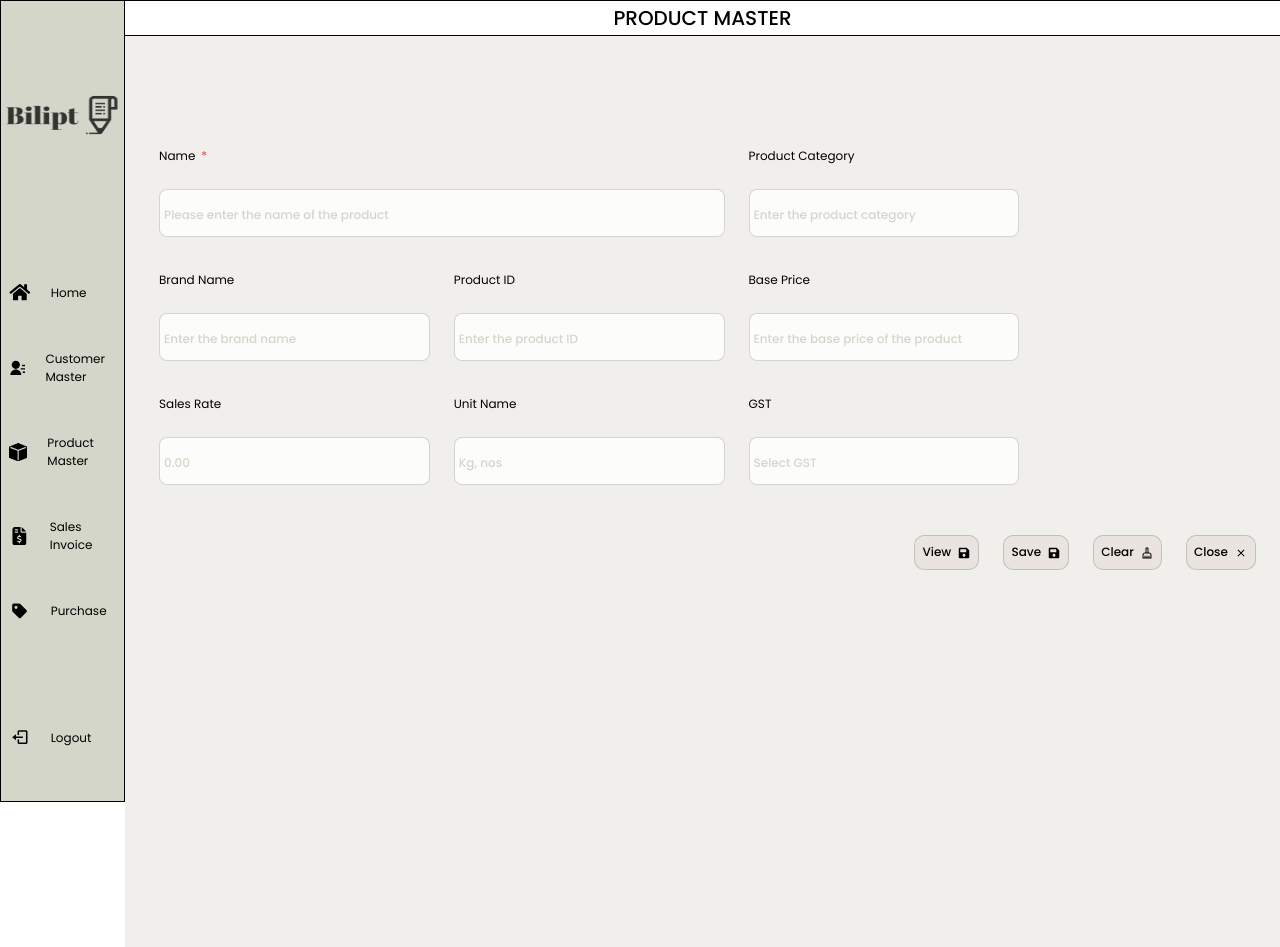
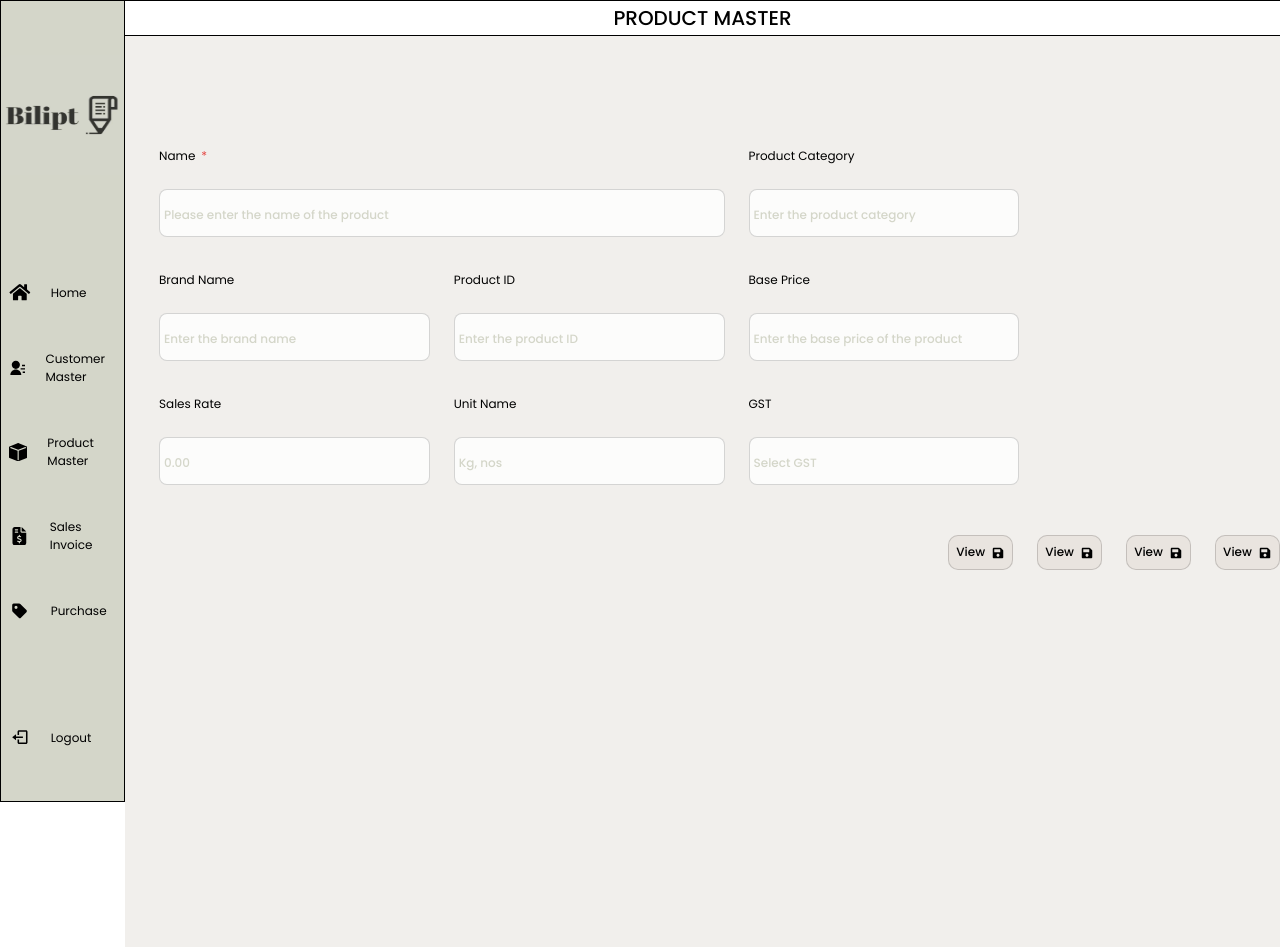
Before and after one commit to Dharunaa-M/bilipt, a React (Vite) app: page /productmaster in a window 1280 px wide. Shown: the top 947 px of the page. Built offline with nearby package versions, Linux system fonts and the light colour scheme.

Commit message:
Created all the buttons as component

```diff
--- /dev/null
+++ b/src/components/Button/ButtonComponent.jsx
@@ -0,0 +1,29 @@
+import React from "react";
+import "./buttonComponent.css";
+
+const ButtonComponent = ({
+  buttonName,
+  buttonIcon,
+  marginRight,
+  marginLeft,
+  marginBottom,
+  marginTop,
+  onClickEvent,
+}) => {
+  return (
+    <div
+      className="frame"
+      style={{
+        marginTop: marginTop,
+        marginRight: marginRight,
+        marginBottom: marginBottom,
+        marginLeft: marginLeft,
+      }}
+      onClick={onClickEvent}
+    >
+      <span>{buttonName}</span> {buttonIcon}
+    </div>
+  );
+};
+
+export default ButtonComponent;
--- /dev/null
+++ b/src/components/Button/buttonComponent.css
@@ -0,0 +1,30 @@
+.frame {
+    cursor: pointer;
+    width: fit-content;
+    padding: 11px 8px 10px 7px;
+    background-color: #e9e4df;
+    border: 1px solid rgba(0, 0, 0, 0.16);
+    border-radius: 10px;
+    font-family: "Poppins";
+    font-size: 12px;
+    font-weight: 500;
+    font-stretch: normal;
+    font-style: normal;
+    line-height: 0.83;
+    letter-spacing: normal;
+    text-align: left;
+    color: #000;
+}
+
+.frame span {
+    font-family: "Poppins";
+    font-size: 12px;
+    font-weight: 500;
+    font-stretch: normal;
+    font-style: normal;
+    line-height: 0.83;
+    letter-spacing: normal;
+    text-align: left;
+    color: #000;
+    margin-right: 4px;
+}
--- a/src/components/ProductMasterTable/ProductMasterTable.jsx
+++ b/src/components/ProductMasterTable/ProductMasterTable.jsx
@@ -1,13 +1,14 @@
 import React from "react";
 import { Modal } from "react-bootstrap";
-import { MdClose, MdEdit, MdSave, MdDelete } from "react-icons/md";
+import { FaSave } from "react-icons/fa";
+import { MdClose, MdDelete, MdEdit } from "react-icons/md";
+import ButtonComponent from "../Button/ButtonComponent";
 import "./productMasterTable.css";
 
 const ProductMasterTable = ({ show, onSet }) => {
-
-    const handleSave = () => {
-        onSet(false)
-    }
+  const handleSave = () => {
+    onSet(false);
+  };
 
   return (
     <>
@@ -49,11 +50,15 @@ const ProductMasterTable = ({ show, onSet }) => {
             </tbody>
           </table>
           <div className="w-100 d-flex justify-content-center align-items-center flex-row">
-                <div className="d-flex flex-row gap-5">
-                    <div className="button">Edit <MdEdit /></div>
-                    <div className="button" onClick={handleSave}>Save <MdSave /></div>
-                    <div className="button">Delete <MdDelete /></div>
-                </div>
+            <div className="d-flex flex-row gap-5">
+              <ButtonComponent buttonName="Edit" buttonIcon={<MdEdit />} />
+              <ButtonComponent
+                buttonName="Save"
+                buttonIcon={<FaSave />}
+                onClickEvent={handleSave}
+              />
+              <ButtonComponent buttonName="Delete" buttonIcon={<MdDelete />} />
+            </div>
           </div>
         </Modal.Body>
       </Modal>
--- a/src/pages/CustomerMasterPage/CustomerMaster.jsx
+++ b/src/pages/CustomerMasterPage/CustomerMaster.jsx
@@ -3,10 +3,11 @@ import { FaSave } from "react-icons/fa";
 import { IoMdClose } from "react-icons/io";
 import { MdOutlineCleaningServices } from "react-icons/md";
 import { RiDeleteBin6Fill } from "react-icons/ri";
+import ButtonComponent from "../../components/Button/ButtonComponent";
+import HeaderComponent from "../../components/Header/HeaderComponent";
 import InputComponent from "../../components/Input/InputComponent";
 import PaymentHistroy from "../../components/PaymentHistroy/PaymentHistroy";
 import "./customerMaster.css";
-import HeaderComponent from "../../components/Header/HeaderComponent";
 
 const CustomerMaster = () => {
   const [name, setName] = useState("");
@@ -16,24 +17,24 @@ const CustomerMaster = () => {
   const [openPayemntHistroy, setOpenPaymentHistroy] = useState(false);
 
   const handleSave = () => {
-    console.log("Save clicked!")
-  }
+    console.log("Save clicked!");
+  };
 
   const handleDelete = () => {
-    console.log("Delete clicked!")
-  }
+    console.log("Delete clicked!");
+  };
 
   const handleClear = () => {
-    console.log("Clear clicked!")
-  }
+    console.log("Clear clicked!");
+  };
 
   const handleClose = () => {
-    console.log("Close clicked")
-  }
+    console.log("Close clicked");
+  };
 
   return (
     <>
-      <div className="d-block w-100" style={{paddingLeft: "125px"}}>
+      <div className="d-block w-100" style={{ paddingLeft: "125px" }}>
         <HeaderComponent headerText="CUSTOMER MASTER" />
         <div className="customer-container">
           <InputComponent
@@ -68,21 +69,32 @@ const CustomerMaster = () => {
           />
           <div className="mt-3">
             <div className="d-flex flex-row gap-4 justify-content-end">
-              <div className="frame" onClick={() => setOpenPaymentHistroy(true)} >
-                <span>Payment Histroy</span> <FaSave />
-              </div>
-              <div className="frame" onClick={handleSave}>
-                <span>Save</span> <FaSave />
-              </div>
-              <div className="frame" onClick={handleDelete}>
-                <span>Delete</span> <RiDeleteBin6Fill />
-              </div>
-              <div className="frame" onClick={handleClear}>
-                <span>Clear</span> <MdOutlineCleaningServices />
-              </div>
-              <div className="me-4 frame" onClick={handleClose}>
-                <span>Close</span> <IoMdClose />
-              </div>
+              <ButtonComponent
+                buttonName="Payment Histroy"
+                buttonIcon={<FaSave />}
+                onClickEvent={() => setOpenPaymentHistroy(true)}
+              />
+              <ButtonComponent
+                buttonName="Save"
+                buttonIcon={<FaSave />}
+                onClickEvent={handleSave}
+              />
+              <ButtonComponent
+                buttonName="Delete"
+                buttonIcon={<RiDeleteBin6Fill />}
+                onClickEvent={handleDelete}
+              />
+              <ButtonComponent
+                buttonName="Clear"
+                buttonIcon={<MdOutlineCleaningServices />}
+                onClickEvent={handleClear}
+              />
+              <ButtonComponent
+                buttonName="Close"
+                buttonIcon={<IoMdClose />}
+                onClickEvent={handleClose}
+                marginRight="34px"
+              />
             </div>
           </div>
         </div>
--- a/src/pages/CustomerMasterPage/customerMaster.css
+++ b/src/pages/CustomerMasterPage/customerMaster.css
@@ -4,34 +4,3 @@
     background-color: #f1efec;
     height: 100vh;
 }
-
-.frame {
-    cursor: pointer;
-    width: fit-content;
-    padding: 11px 8px 10px 7px;
-    background-color: #e9e4df;
-    border: 1px solid rgba(0, 0, 0, 0.16);
-    border-radius: 10px;
-    font-family: "Poppins";
-    font-size: 12px;
-    font-weight: 500;
-    font-stretch: normal;
-    font-style: normal;
-    line-height: 0.83;
-    letter-spacing: normal;
-    text-align: left;
-    color: #000;
-}
-
-.frame span {
-    font-family: "Poppins";
-    font-size: 12px;
-    font-weight: 500;
-    font-stretch: normal;
-    font-style: normal;
-    line-height: 0.83;
-    letter-spacing: normal;
-    text-align: left;
-    color: #000;
-    margin-right: 4px;
-}
--- a/src/pages/ProductMasterPage/ProductMaster.jsx
+++ b/src/pages/ProductMasterPage/ProductMaster.jsx
@@ -1,18 +1,16 @@
 import React, { useState } from "react";
 import { FaSave } from "react-icons/fa";
-import { IoMdClose } from "react-icons/io";
-import { MdOutlineCleaningServices } from "react-icons/md";
+import ButtonComponent from "../../components/Button/ButtonComponent";
+import HeaderComponent from "../../components/Header/HeaderComponent";
 import InputComponent from "../../components/Input/InputComponent";
+import ProductMasterTable from "../../components/ProductMasterTable/ProductMasterTable";
 import "./productMaster.css";
-import HeaderComponent from "../../components/Header/HeaderComponent";
-import ProductMasterTable from "../../components/ProductMasterTable/ProductMasterTable";
 
 const ProductMaster = () => {
-
-  const [showProductMasterTable, setShowProductMasterTable] = useState(false)
+  const [showProductMasterTable, setShowProductMasterTable] = useState(false);
 
   const handleView = () => {
-    setShowProductMasterTable(true)
+    setShowProductMasterTable(true);
   };
 
   const handleSave = () => {
@@ -29,7 +27,7 @@ const ProductMaster = () => {
 
   return (
     <>
-      <div className="d-block w-100" style={{paddingLeft: "125px"}}>
+      <div className="d-block w-100" style={{ paddingLeft: "125px" }}>
         <HeaderComponent headerText="PRODUCT MASTER" />
         <div>
           <div className="master-container">
@@ -79,18 +77,26 @@ const ProductMaster = () => {
             </div>
             <div className="mt-3 opt">
               <div className="d-flex flex-row gap-4 justify-content-end">
-                <div className="frame" onClick={handleView}>
-                  <span>View</span> <FaSave />
-                </div>
-                <div className="frame" onClick={handleSave}>
-                  <span>Save</span> <FaSave />
-                </div>
-                <div className="frame" onClick={handleClear}>
-                  <span>Clear</span> <MdOutlineCleaningServices />
-                </div>
-                <div className="me-4 frame" onClick={handleClose}>
-                  <span>Close</span> <IoMdClose />
-                </div>
+                <ButtonComponent
+                  buttonName="View"
+                  buttonIcon={<FaSave />}
+                  onClickEvent={handleView}
+                />
+                <ButtonComponent
+                  buttonName="View"
+                  buttonIcon={<FaSave />}
+                  onClickEvent={handleSave}
+                />
+                <ButtonComponent
+                  buttonName="View"
+                  buttonIcon={<FaSave />}
+                  onClickEvent={handleClear}
+                />
+                <ButtonComponent
+                  buttonName="View"
+                  buttonIcon={<FaSave />}
+                  onClickEvent={handleClose}
+                />
               </div>
             </div>
           </div>
```
